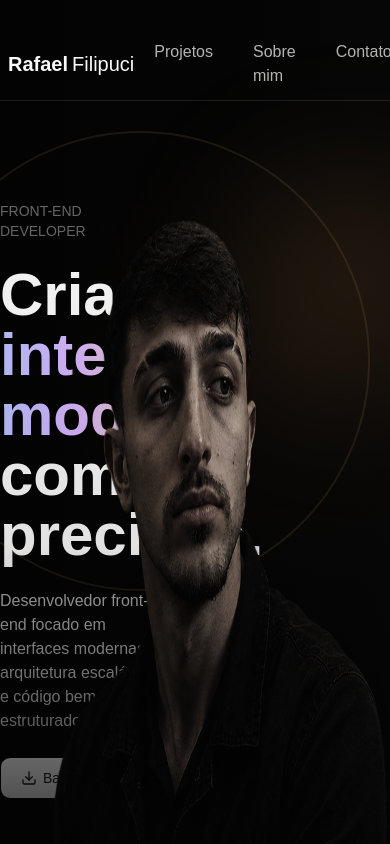
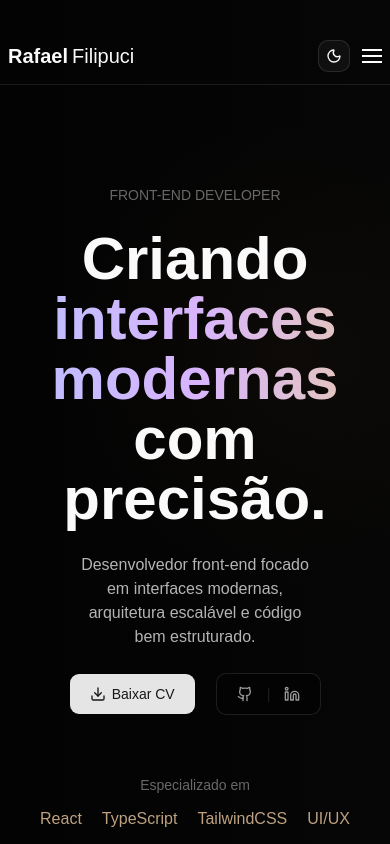
Before and after one commit to Filipuci/portfolio, a React (Vite) app: page / in a window 390 px wide. Built offline with nearby package versions, Linux system fonts and the light colour scheme; a web font is replaced by a local one.

Commit message:
feat(hero): add responsive layout with hamburger menu

```diff
--- a/src/components/Hero/HeroContent.tsx
+++ b/src/components/Hero/HeroContent.tsx
@@ -6,7 +6,7 @@ import { HeroText } from "./HeroText"
 export const HeroContent = () => {
   return (
     <div className="relative flex-1 flex items-start pt-25">
-      <div className="w-2/5">
+      <div className="w-full flex flex-col items-center lg:w-2/5 lg:block">
         <HeroText />
         <HeroActions />
         <HeroSkills />
--- a/src/components/Hero/HeroHeader.tsx
+++ b/src/components/Hero/HeroHeader.tsx
@@ -1,6 +1,8 @@
 import { ModeToggle } from "../mode-toggle"
+import { DropdownMenu, DropdownMenuContent, DropdownMenuGroup, DropdownMenuItem, DropdownMenuLabel, DropdownMenuTrigger } from "../ui/dropdown-menu"
 
 const NAV_LINKS = [
+  { href: "#", label: "Inicio" },
   { href: "#projects", label: "Projetos" },
   { href: "#about", label: "Sobre mim" },
   { href: "#contact", label: "Contato" }
@@ -18,11 +20,33 @@ const navLinkClass = `
   after:origin-left hover:after:origin-left
 `
 
+const menuBtnClass = "h-0.5 w-5 bg-white"
+
 export const HeroHeader = () => {
   return (
     <header className="flex gap-5 justify-between pt-10 pb-3 px-2">
       <div className="flex gap-1 items-center text-xl select-none"><span className="font-bold">Rafael</span>Filipuci</div>
-      <div className="flex items-center gap-10">
+      <div className="flex items-center gap-3 md:hidden">
+        <ModeToggle />
+        <DropdownMenu>
+          <DropdownMenuTrigger className="flex flex-col gap-1">
+            <div className={menuBtnClass}></div>
+            <div className={menuBtnClass}></div>
+            <div className={menuBtnClass}></div>
+          </DropdownMenuTrigger>
+          <DropdownMenuContent>
+            {NAV_LINKS.map(({ href, label }) => (
+              <DropdownMenuItem key={href}>
+                <a href={href} className={navLinkClass}>
+                  {label}
+                </a>
+              </DropdownMenuItem>
+            ))}
+          </DropdownMenuContent>
+        </DropdownMenu>
+      </div>
+
+      <div className="hidden md:flex items-center gap-10">
         <nav aria-label="Navegação principal">
           <ul className="flex gap-10">
             {NAV_LINKS.map(({ href, label }) => (
--- a/src/components/Hero/HeroImg.tsx
+++ b/src/components/Hero/HeroImg.tsx
@@ -2,7 +2,7 @@ import heroPerson from "../../assets/images/hero/hero-person.png"
 
 export const HeroImg = () => {
   return (
-    <div className="absolute right-0 top-10 h-full" role="img" aria-label="Foto de Rafael Filipuci">
+    <div className="absolute right-0 top-10 h-full hidden lg:block" role="img" aria-label="Foto de Rafael Filipuci">
       <div
         aria-hidden="true"
         className="absolute -right-30 -top-5 w-80 h-80 rounded-full blur-3xl z-0"
--- a/src/components/Hero/HeroSkills.tsx
+++ b/src/components/Hero/HeroSkills.tsx
@@ -3,7 +3,7 @@ const skills = ['React', 'TypeScript', 'TailwindCSS', 'UI/UX']
 export const HeroSkills = () => {
   return (
     <div>
-      <p className="text-white/40 text-sm mt-15">Especializado em</p>
+      <p className="text-white/40 text-sm mt-15 text-center lg:text-left">Especializado em</p>
       <ul className="mt-3 flex gap-5">
         {skills.map(skill => (
           <li
--- a/src/components/Hero/HeroText.tsx
+++ b/src/components/Hero/HeroText.tsx
@@ -3,9 +3,9 @@ export const HeroText = () => {
     <>
       <p className="select-none text-white/40 text-sm mb-6">FRONT-END DEVELOPER</p>
       <p className="select-none text-6xl font-semibold">Criando</p>
-      <p className="select-none text-6xl font-semibold bg-linear-to-r from-[#b8c0ff] via-[#d8b4fe] to-[#e7c9a9] bg-clip-text text-transparent">interfaces modernas</p>
-      <p className="select-none text-6xl font-semibold">com precisão.</p>
-      <p className="text-white/70 my-6">Desenvolvedor front-end focado em interfaces modernas, arquitetura escalável e código bem estruturado.</p>
+      <p className="select-none text-center sm:text-left text-6xl font-semibold bg-linear-to-r from-[#b8c0ff] via-[#d8b4fe] to-[#e7c9a9] bg-clip-text text-transparent">interfaces modernas</p>
+      <p className="select-none text-center sm:text-left text-6xl font-semibold">com precisão.</p>
+      <p className="text-white/70 my-6 w-[60%] text-center lg:w-full lg:text-left">Desenvolvedor front-end focado em interfaces modernas, arquitetura escalável e código bem estruturado.</p>
     </>
   )
 }
--- a/src/components/mode-toggle.tsx
+++ b/src/components/mode-toggle.tsx
@@ -1,5 +1,5 @@
 import { LaptopIcon, Moon, Sun } from "lucide-react"
-
+import { buttonVariants } from "@/components/ui/button"
 import { Button } from "@/components/ui/button"
 import {
   DropdownMenu,
@@ -14,12 +14,10 @@ export function ModeToggle() {
 
   return (
     <DropdownMenu>
-      <DropdownMenuTrigger>
-        <Button variant="outline" size="icon" className="cursor-pointer">
+      <DropdownMenuTrigger className={buttonVariants({ variant: "outline", size:"icon"})}>
           <Sun className="h-[1.2rem] w-[1.2rem] scale-100 rotate-0 transition-all dark:scale-0 dark:-rotate-90" />
           <Moon className="absolute h-[1.2rem] w-[1.2rem] scale-0 rotate-90 transition-all dark:scale-100 dark:rotate-0" />
           <span className="sr-only">Toggle theme</span>
-        </Button>
       </DropdownMenuTrigger>
       <DropdownMenuContent align="end">
         <DropdownMenuItem onClick={() => setTheme("light")}>
```
